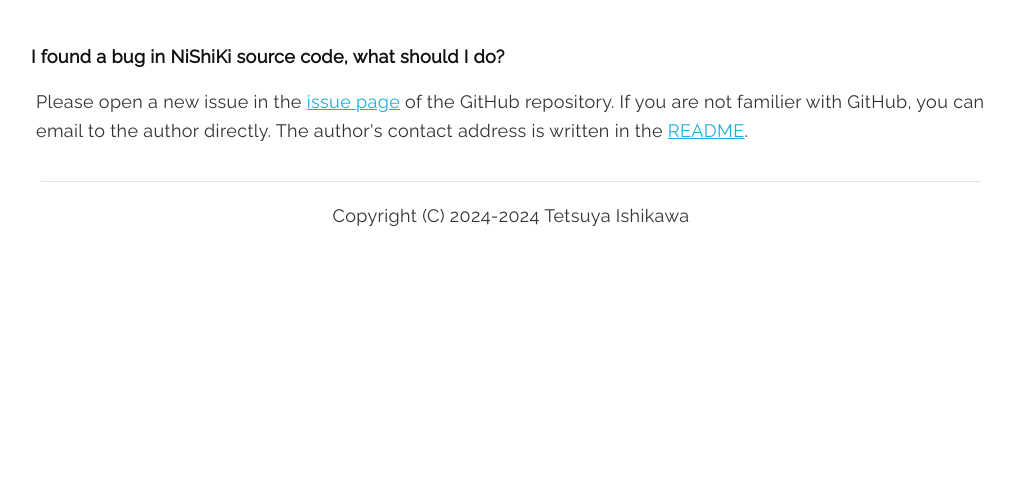
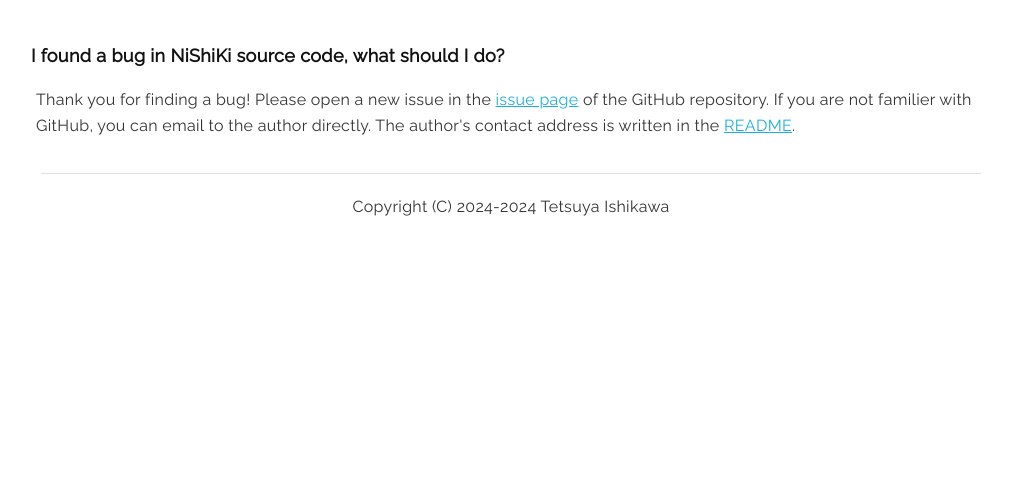
Before and after one commit to tiskw/nishiki, a plain HTML site: page docs/frequently_asked_questions.html in a window 1280 px wide. Shown: the part 315-800 px from the top of the page, without its empty margins (129-1143 px from the left). Drawn offline with Linux system fonts and the light colour scheme.

```diff
--- a/docs/css/style.css
+++ b/docs/css/style.css
@@ -3,7 +3,7 @@
 \* * * * * * * * * * * * * * * * * * * * * */
 
 body {
-    font-size: 1.8rem;
+    font-size: 1.6rem;
     color: #333;
     font-family: "Raleway", sans-serif;
     font-weight: normal;
@@ -102,5 +102,5 @@ footer.footer {
 \* * * * * * * * * * * * * * * * * * * * * */
 
 div.code {
-    font-size: 1.6rem;
+    font-size: 1.4rem;
 }
--- a/docs/frequently_asked_questions.html
+++ b/docs/frequently_asked_questions.html
@@ -39,7 +39,7 @@
 
         <h3>I found a bug in NiShiKi source code, what should I do?</h3>
         <div class="row">
-            <p>Please open a new issue in the <!--
+            <p>Thank you for finding a bug! Please open a new issue in the <!--
             --><a href="https://github.com/tiskw/nishiki/issues">issue page</a> <!--
             -->of the GitHub repository. If you are not familier with GitHub, you can <!--
             -->email to the author directly. The author's contact address is written in <!--
```
Also changed, not shown: 1 other file.
